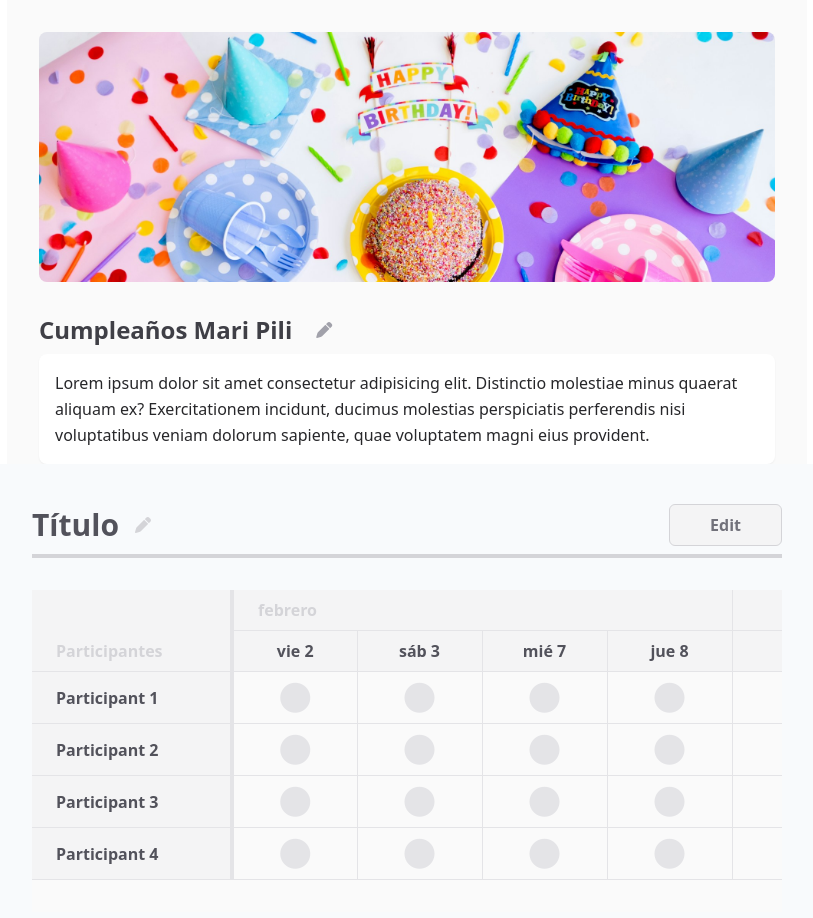
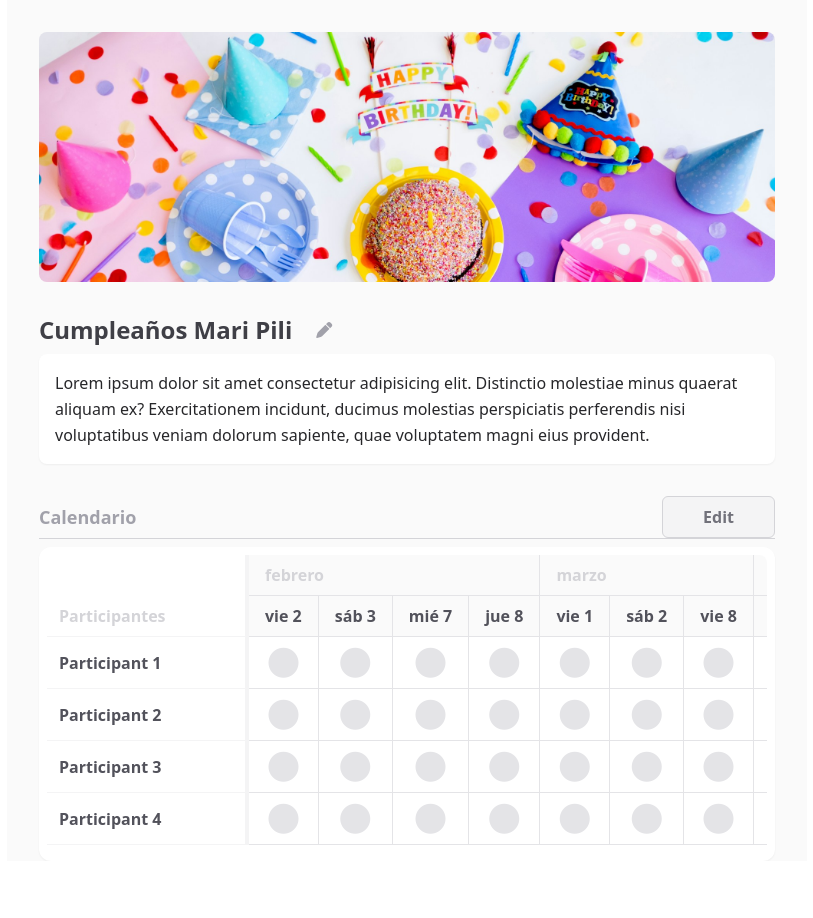
Before and after one commit to MMadlos/cronos-app, a React (Vite) app: page / in a window 1280 px wide. Shown: the top 918 px of the page, without its empty margins (233-1046 px from the left). After the commit the page ends 861 px from the top, so only its background shows below. Built offline with nearby package versions, Linux system fonts and the light colour scheme.

Commit message:
Style calendar table

```diff
--- a/src/App.jsx
+++ b/src/App.jsx
@@ -148,7 +148,17 @@ function App() {
 		<div className="container mx-auto min-h-dvh min-w-[300px] max-w-[800px] bg-zinc-50 px-8">
 			<Header />
 			<EventInfo />
-			<main className="flex  flex-col items-center justify-center bg-indigo-100">
+			<main className="mt-8">
+				<div className="flex flex-row items-center justify-between ">
+					<h2 className="text-left text-lg font-semibold text-zinc-400">
+						Calendario
+					</h2>
+					<button className="rounded-md border border-zinc-300 bg-zinc-100 px-10 py-2 font-semibold text-zinc-500 hover:bg-zinc-200 hover:text-zinc-600">
+						Edit
+					</button>
+				</div>
+				<div className="border-b border-zinc-300"></div>
+
 				{stage === stages[0] && (
 					<div>
 						<Calendar
@@ -194,19 +204,7 @@ function App() {
 				)}
 
 				{stage === stages[2] && (
-					<div className="h-dvh max-w-[80dvw] bg-slate-50 px-20 pt-10">
-						<div className="flex flex-row items-center justify-between pb-2">
-							<div className="flex flex-row items-center gap-4 ">
-								<h1 className="text-left text-3xl font-bold text-zinc-600">
-									Título
-								</h1>
-								<i className="fa-solid fa-pen text-zinc-300 hover:cursor-pointer hover:text-zinc-400" />
-							</div>
-							<button className="rounded-md border border-zinc-300 bg-zinc-100 px-10 py-2 font-semibold text-zinc-500 hover:bg-zinc-200 hover:text-zinc-600">
-								Edit
-							</button>
-						</div>
-						<div className="mb-8 border-b-4 border-zinc-300"></div>
+					<div className=" mt-2 rounded-xl bg-white p-2 shadow-sm">
 						<Table
 							participants={participants}
 							selectedDates={selectedDays}
--- a/src/components/Table/Table.jsx
+++ b/src/components/Table/Table.jsx
@@ -3,8 +3,8 @@ import TableBody from "./TableBody"
 
 export default function Table({ selectedDates, participants }) {
 	return (
-		<div className=": flex w-full items-center justify-items-center overflow-x-auto  bg-zinc-50 pb-8 md:max-w-[1100px]">
-			<table id="table" className="w-full border-collapse bg-zinc-50 ">
+		<div className=" flex w-full items-center justify-items-center overflow-x-auto  rounded-lg bg-white pb-2">
+			<table id="table" className="w-full border-collapse bg-white ">
 				<TableHead selectedDates={selectedDates} />
 				<TableBody
 					peopleList={participants}
--- a/src/index.css
+++ b/src/index.css
@@ -21,30 +21,30 @@
 	}
 
 	th {
-		@apply bg-zinc-100 px-6 py-2 font-semibold text-zinc-600;
+		@apply bg-zinc-50 px-4 py-2 font-semibold text-zinc-600;
 	}
 
 	th:first-of-type {
-		@apply min-w-[200px] border-r-4 border-zinc-200 !important;
-	}
-
-	th:not(:empty) {
-		@apply min-w-[125px];
+		@apply border-r-4 border-zinc-100 !important;
 	}
 
 	th:empty {
-		@apply min-w-[50px];
+		@apply min-w-[25px];
 	}
 
 	tbody th,
 	thead th:first-of-type {
-		@apply sticky left-0 whitespace-nowrap bg-zinc-100 pl-6 pr-8 text-left;
+		@apply sticky left-0 whitespace-nowrap bg-white pl-3 pr-6 text-left;
 	}
 
 	thead {
 		tr:first-of-type th,
 		#participants {
 			@apply text-left font-semibold text-zinc-300;
+		}
+
+		th {
+			@apply text-nowrap;
 		}
 
 		& tr th:not(:last-of-type) {
--- a/src/mockData.js
+++ b/src/mockData.js
@@ -3,6 +3,9 @@ const mockSelectedDates = [
 	new Date(2024, 1, 3),
 	new Date(2024, 1, 7),
 	new Date(2024, 1, 8),
+	new Date(2024, 2, 1),
+	new Date(2024, 2, 2),
+	new Date(2024, 2, 8),
 ]
 
 const mockParticipants = [
```
